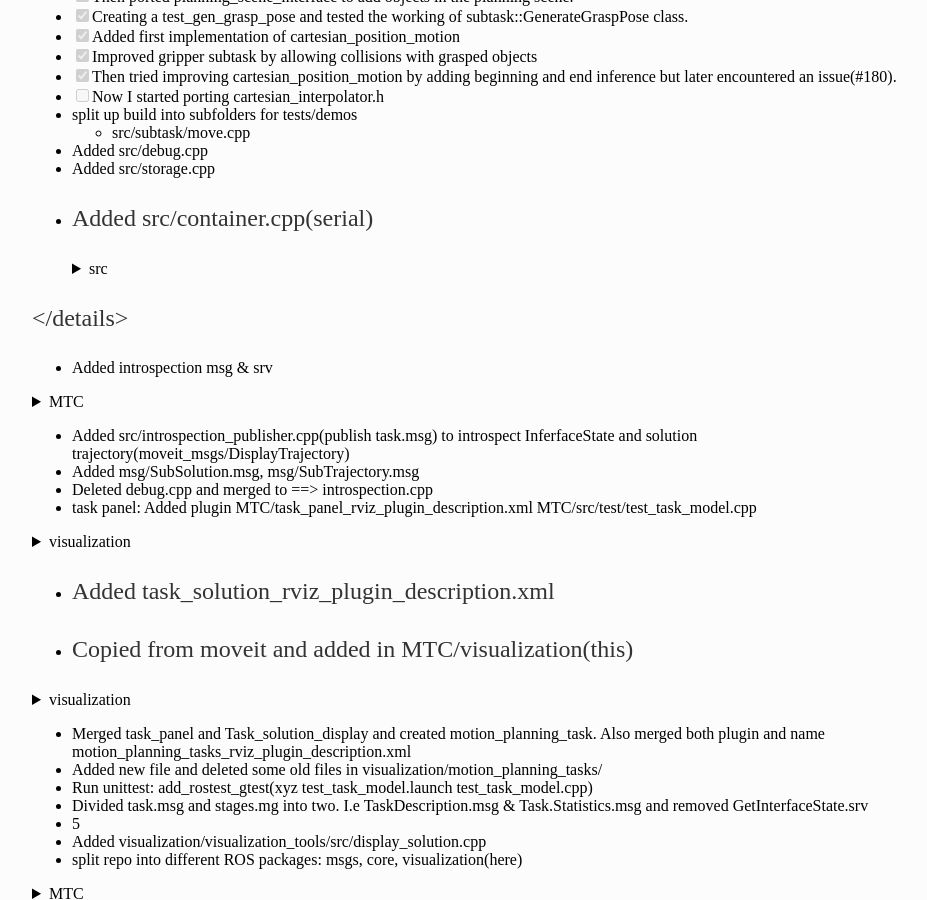
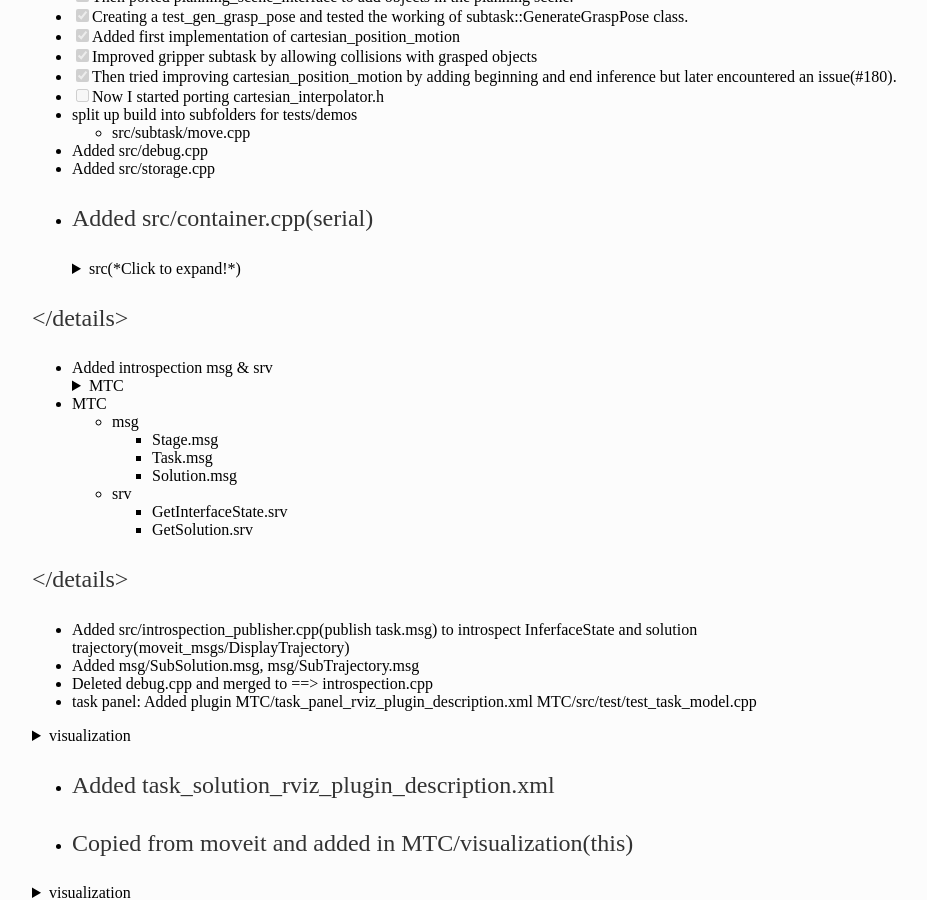
Before and after one commit to iamrajee/iamrajee.github.io, a Jekyll site: the page built from _posts/2020-03-28-MTC.md, in a window 1280 px wide and 900 px high, scrolled down 677 px. Shown: the whole window, without its empty margins (160-1087 px from the left). Built offline with Jekyll 4.4.1, drawn with Linux system fonts in a browser that asks for light colours; our own code applies the rules of GitHub Pages for plain Markdown files.

Commit message:
Update 2020-03-28-MTC.md

```diff
--- a/_posts/2020-03-28-MTC.md
+++ b/_posts/2020-03-28-MTC.md
@@ -19,7 +19,7 @@
 - Added src/container.cpp(serial)
 
     <details>
-        <summary>src</summary>
+        <summary>src(*Click to expand!*)</summary>
 
   - task.cpp
   - stage.cpp
@@ -38,7 +38,7 @@
 </details>
 
 - Added introspection msg & srv
-<details>
+    <details>
         <summary>MTC</summary>
 
 - MTC
```
